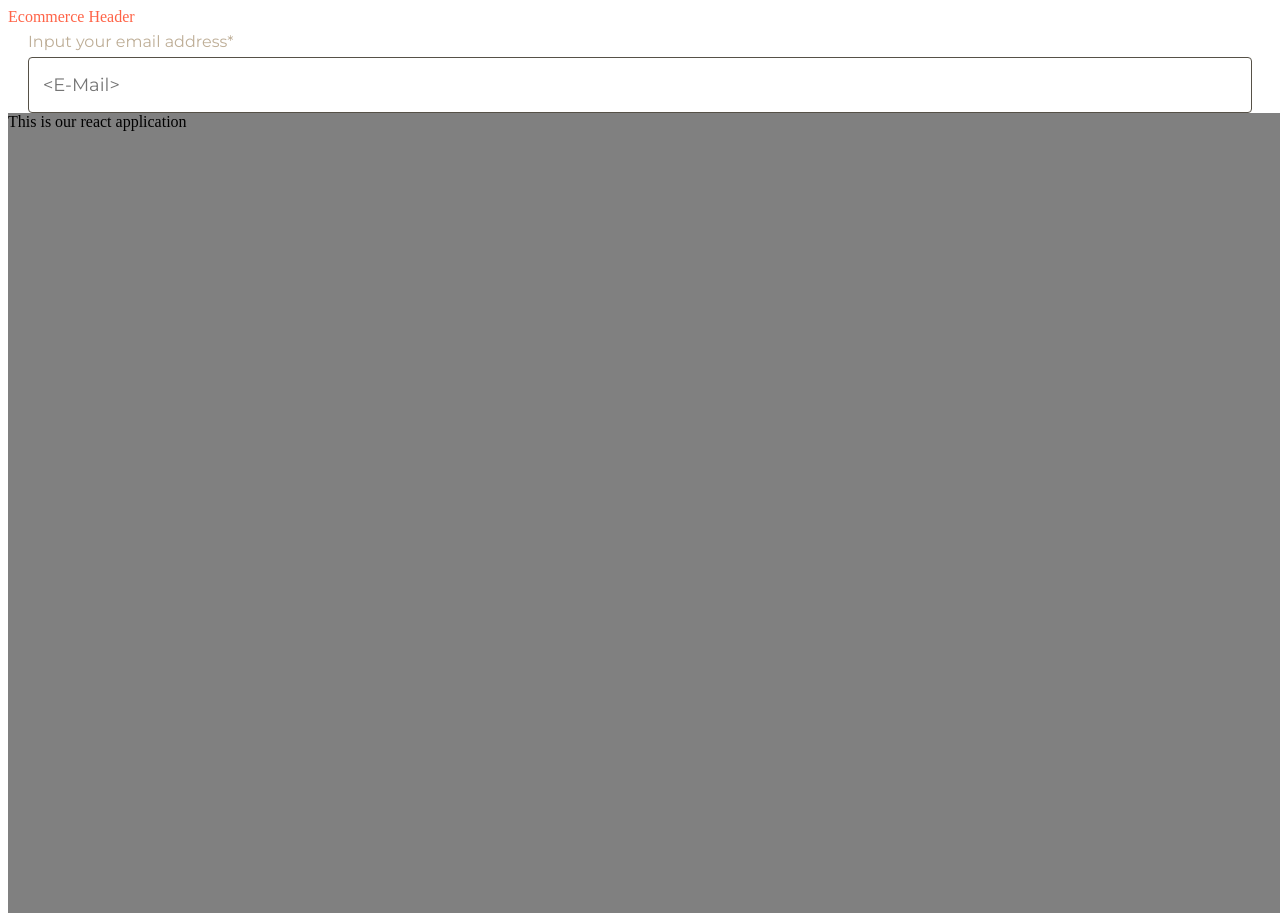
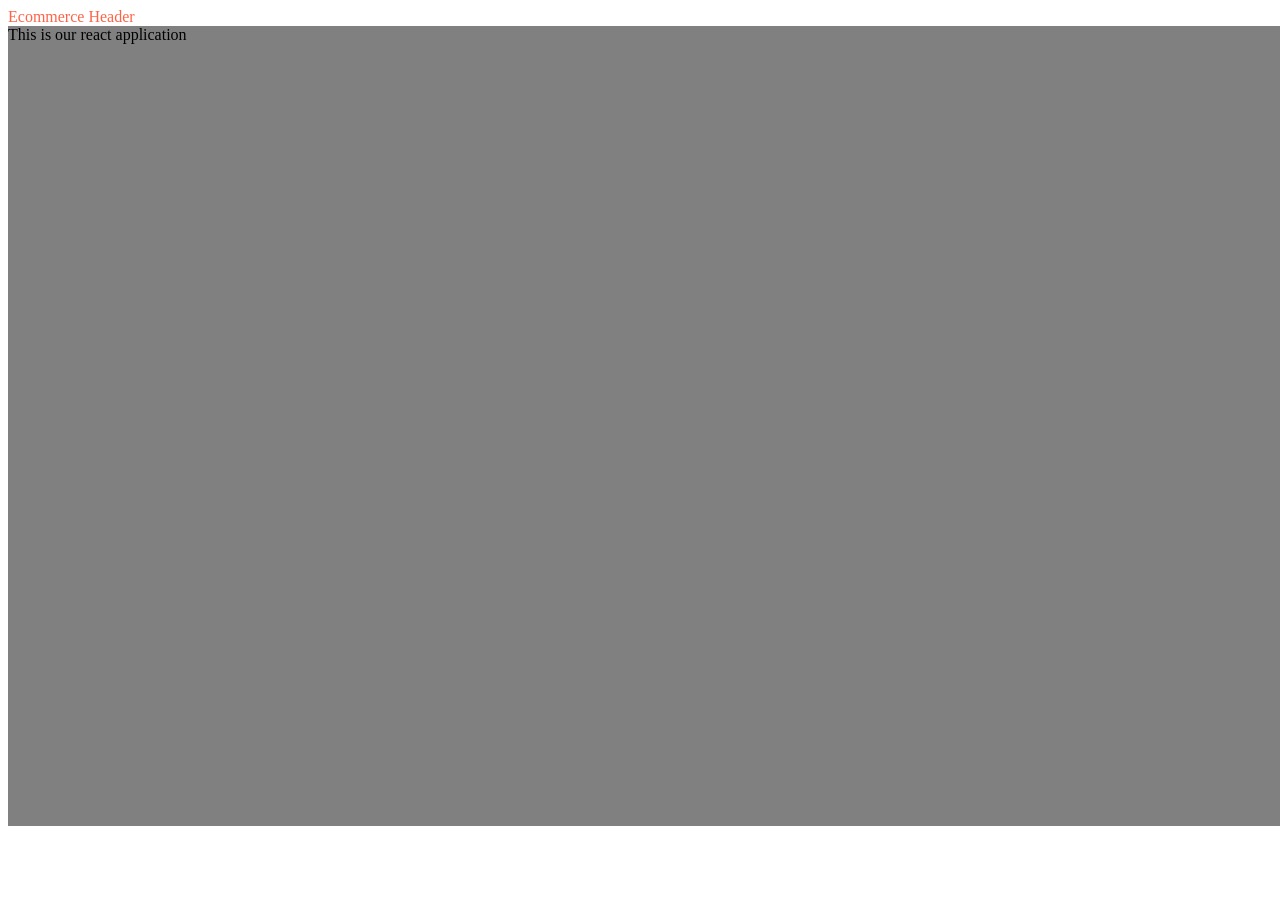
Before and after one commit to turn2river/eCommerce-Application, a React (Vite) app: page / in a window 1280 px wide. After the commit the page ends 834 px from the top, so only its background shows below. Built offline with nearby package versions, Linux system fonts and the light colour scheme.

Commit message:
fix(app.tsx): remove input component from app.tsx

```diff
--- a/src/App.tsx
+++ b/src/App.tsx
@@ -1,24 +1,11 @@
-import React, { useState } from 'react'
+import React from 'react'
 import './App.scss'
-import { Header, Input } from './components'
+import { Header } from './components'
 
 export function App(): JSX.Element {
-  const [value, setValue] = useState('')
-
-  function inputHandler(e: React.ChangeEvent<HTMLInputElement>): void {
-    setValue(e.target.value)
-  }
-
   return (
     <React.Fragment>
       <Header />
-      <Input
-        id="email"
-        label="Input your email address*"
-        placeholder="<E-Mail>"
-        value={value}
-        onChange={inputHandler}
-      />
       <div className="app">This is our react application</div>
     </React.Fragment>
   )
```
